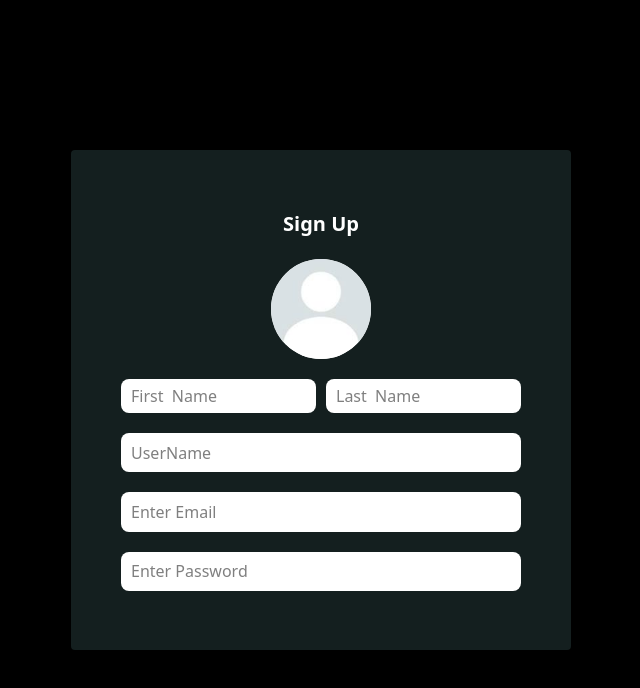
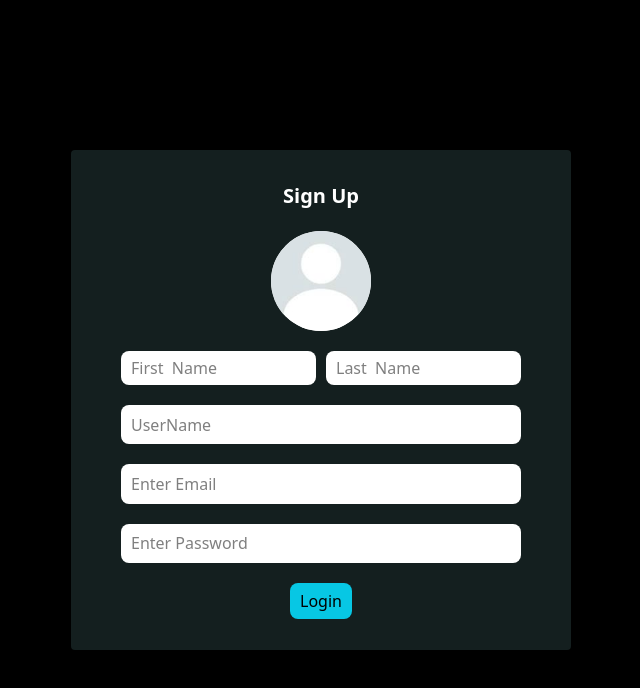
Before and after one commit to HasibCoderLab/authentication-with-mern, a React app in the folder frontend/: page /signup in a window 1280 px wide. Shown: the top 688 px of the page, without its empty margins (319-959 px from the left). Built offline with nearby package versions, Linux system fonts and the light colour scheme; the HTML template or start-up script is replaced by a standard one.

Commit message:
simple done Sign Up

```diff
--- a/frontend/src/pages/SignUp.jsx
+++ b/frontend/src/pages/SignUp.jsx
@@ -12,7 +12,7 @@ const SignUp = () => {
 
                     <div className="w-25 h-25 rounded-full bg-white relative ">
                         <img src={dp} alt="database Picture" className="w-full h-full rounded-full " />
-                        <div className="absolute w-full h-full bg-black top-0 opacity-0 hover:opacity-30 flex items-center justify-center text-white text-[40px] font-semibold cursor-pointer ">
+                        <div className="absolute w-full h-full bg-black rounded-full top-0 opacity-0 hover:opacity-30 flex items-center justify-center text-white text-[40px] font-semibold cursor-pointer ">
                             +
                         </div>
                     </div>
@@ -22,22 +22,22 @@ const SignUp = () => {
                         {/* ======================  Input field ========== */}
 
                         <input type="text" placeholder='First  Name'
-                         className='w-[50%] h-full bg-white outline-none border-none rounded-lg px-2.5 py-1.5' />
+                            className='w-[50%] h-full bg-white outline-none border-none rounded-lg px-2.5 py-1.5' />
 
                         <input type="text" placeholder='Last  Name'
-                        className='w-[50%] h-full bg-white outline-none border-none rounded-lg px-2.5 py-1.5' />
+                            className='w-[50%] h-full bg-white outline-none border-none rounded-lg px-2.5 py-1.5' />
 
                         {/* ======================  Input field email,pass,userName ========== */}
                     </div>
                     <input type="text" placeholder='UserName'
-                    className='w-[80%] l h-[50%] bg-white outline-none border-none rounded-lg px-2.5 py-1.5' />
+                        className='w-[80%] l h-[50%] bg-white outline-none border-none rounded-lg px-2.5 py-1.5' />
 
                     <input type="email" placeholder='Enter Email'
-                    className='w-[80%]  h-[50%] bg-white outline-none border-none rounded-lg px-2.5 py-1.5' />
+                        className='w-[80%]  h-[50%] bg-white outline-none border-none rounded-lg px-2.5 py-1.5' />
 
                     <input type="password" placeholder='Enter Password'
-                     className='w-[80%] h-[50%] bg-white outline-none border-none rounded-lg px-2.5 py-1.5' />
-
+                        className='w-[80%] h-[50%] bg-white outline-none border-none rounded-lg px-2.5 py-1.5' />
+                    <button className="bg-[#07c7e4] text-black px-2.5 py-1.5 rounded-lg">Login </button>
                 </form>
             </div>
 
```
